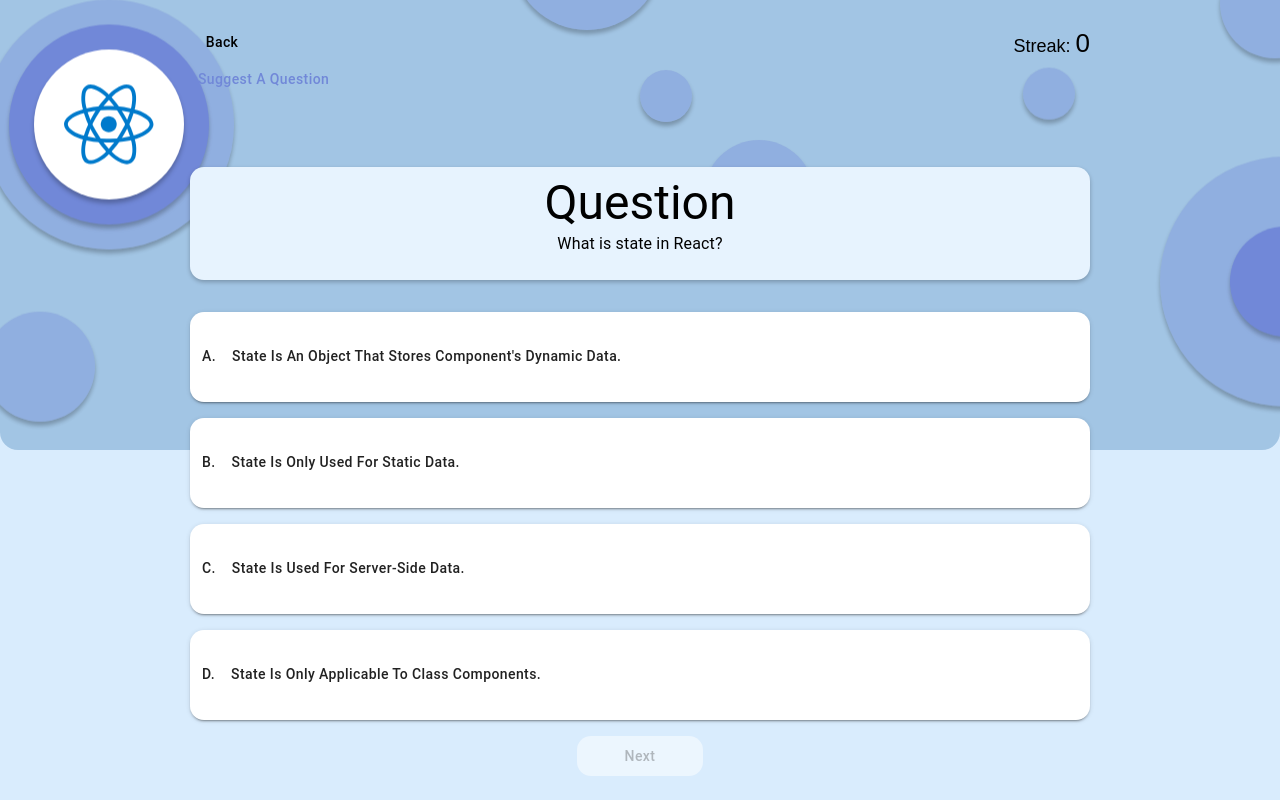
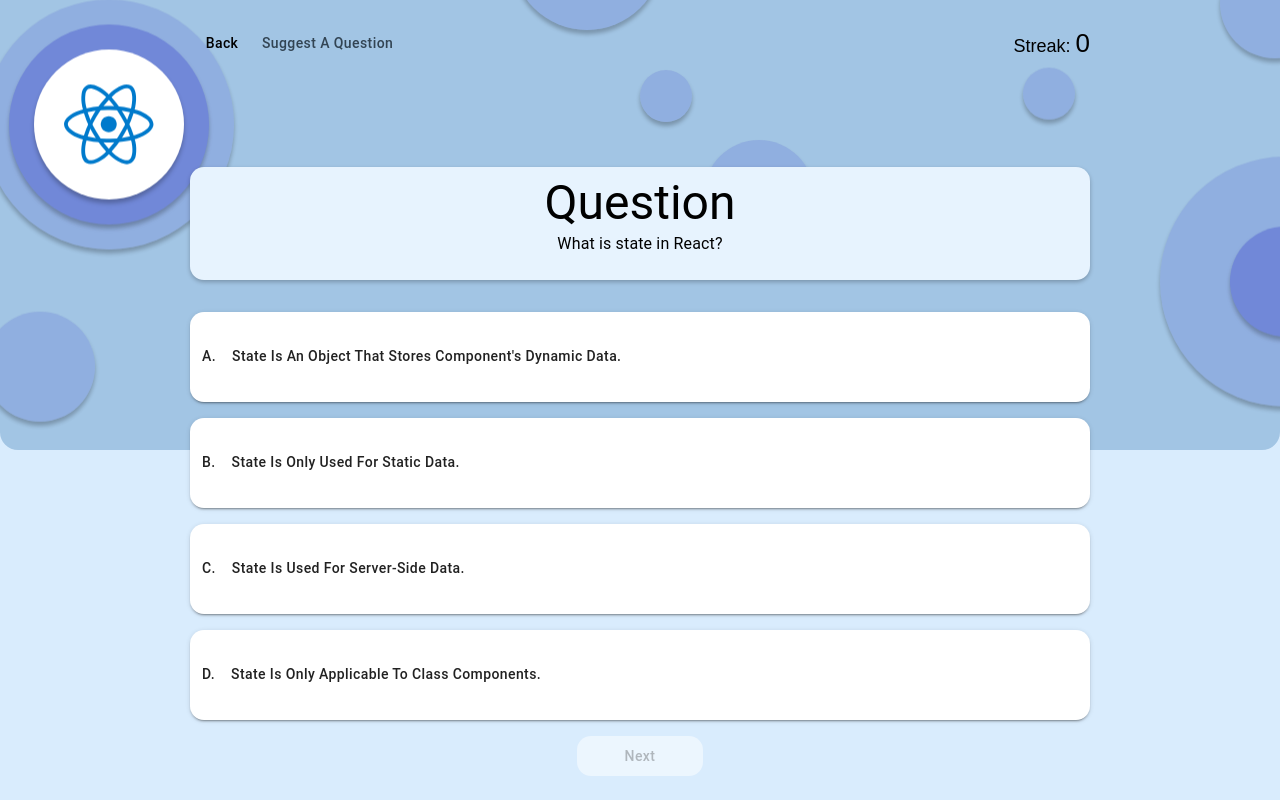
Before and after one commit to DadonStyle/interviewTrivia, a React (Vite) app: page / in a window 1280 px wide. Both pictures are taken after a click on the button "React". Built offline with nearby package versions, Linux system fonts and the light colour scheme.

Commit message:
fix colors in send a question btn

```diff
--- a/src/components/MailDialog/MailDialog.scss
+++ b/src/components/MailDialog/MailDialog.scss
@@ -1,6 +1,9 @@
 .mail-container {
+  display: flex;
   border-radius: 20px;
   .mail-open-button {
+    color: #324453;
+    color: invert(100%);
     &:hover {
       color: #ffffff;
     }
```
